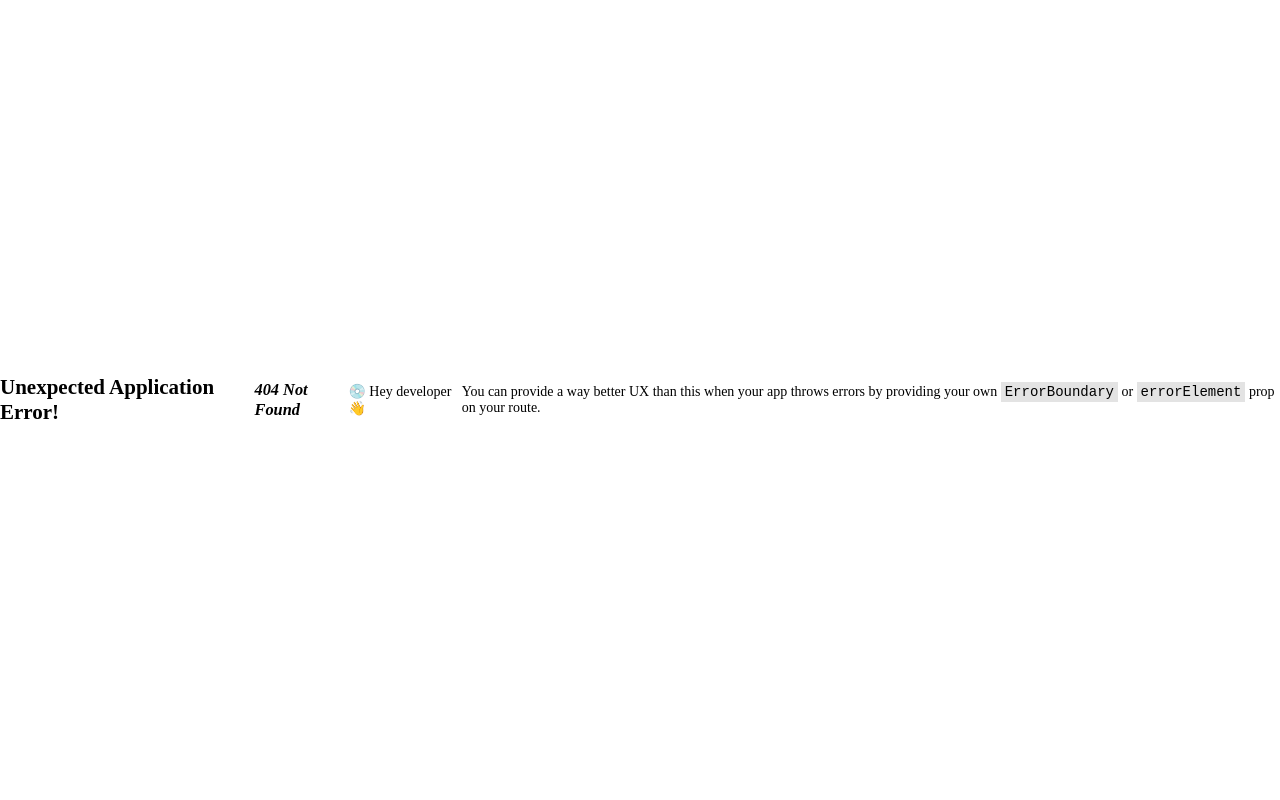
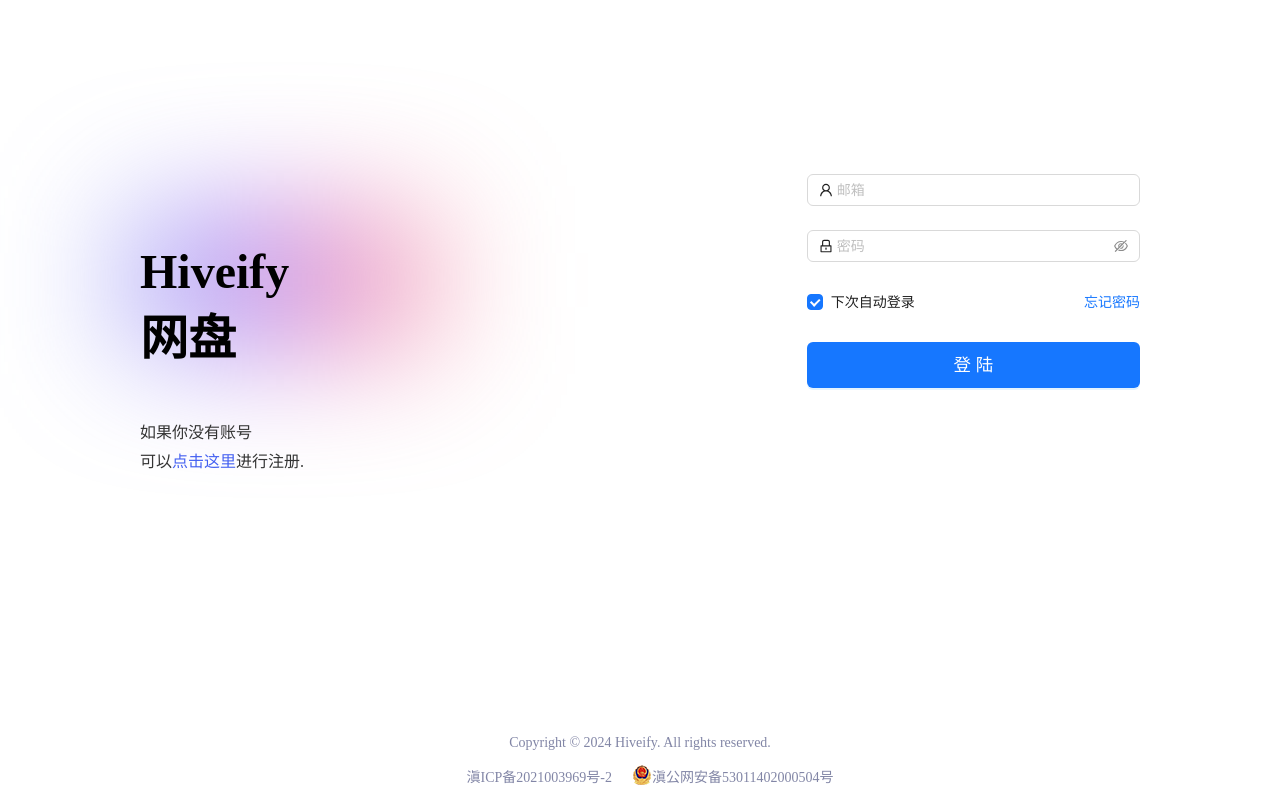
Before and after one commit to marchen0907/hiveify-frontend, a React (Vite) app: page /login in a window 1280 px wide. Before the commit this address had no page. Built offline with nearby package versions, Linux system fonts and the light colour scheme.

Commit message:
Refactor/Feat 修改路由配置及登录页备案信息，新增首页

```diff
--- a/src/App.tsx
+++ b/src/App.tsx
@@ -1,16 +1,12 @@
-import { createBrowserRouter, RouterProvider } from "react-router-dom";
-import Login from "./components/Login/Login";
+import { RouterProvider } from "react-router-dom";
+import { Spin } from "antd";
+
 import "./App.scss";
 
-const router = createBrowserRouter([
-  {
-    path: "/",
-    element: <Login />,
-  },
-]);
+import router from "@/router/router";
 
 function App() {
-  return <RouterProvider router={router} />;
+  return <RouterProvider router={router} fallbackElement={<Spin />} />;
 }
 
 export default App;
--- /dev/null
+++ b/src/components/error/NotFound.tsx
@@ -0,0 +1,21 @@
+import React from "react";
+import { Button, Result } from "antd";
+import { useNavigate } from "react-router-dom";
+
+const NotFound: React.FC = () => {
+  const goBack = useNavigate();
+  return (
+    <Result
+      status="404"
+      title="404"
+      subTitle="抱歉，您的页面走失了！"
+      extra={
+        <Button type="primary" onClick={() => goBack(-1)}>
+          返回上页
+        </Button>
+      }
+    />
+  );
+};
+
+export default NotFound;
--- /dev/null
+++ b/src/components/home/PageHome.tsx
@@ -0,0 +1,9 @@
+const PageHome: React.FC = () => {
+  return (
+    <div>
+      <h1>Home</h1>
+    </div>
+  );
+};
+
+export default PageHome;
--- /dev/null
+++ b/src/components/login/UserLogin.scss
@@ -0,0 +1,130 @@
+$primary-color: #4460f1;
+$dark-color: #333333;
+$light-bg-color: #f2f4ff;
+.login-box {
+  width: 100%;
+  height: 100%;
+  display: flex;
+  flex-direction: column;
+  align-items: center;
+
+  .login-body {
+    max-width: 1000px;
+    width: 100%;
+    padding: 0 30px;
+    margin: auto;
+    font-size: 16px;
+    font-weight: 400;
+    line-height: 1.8;
+    color: $dark-color;
+
+    .main {
+      display: flex;
+      flex-wrap: wrap;
+
+      .register {
+        flex: 1 0 66.6666%;
+        position: relative;
+        display: flex;
+        justify-content: center;
+        flex-direction: column;
+        gap: 50px;
+        padding: 70px 0;
+
+        &::before {
+          content: "";
+          position: absolute;
+          top: 15%;
+          left: 0;
+          width: 280px;
+          height: 100px;
+          background: linear-gradient(to right, $primary-color, #c471ed, #f64f59);
+          z-index: -1;
+          filter: blur(70px);
+        }
+
+        h1 {
+          font-size: 3em;
+          line-height: normal;
+          color: black;
+          font-weight: 700;
+          margin: 0;
+        }
+
+        p {
+          margin: 0;
+          a {
+            text-decoration: none;
+            color: inherit;
+            font-weight: 500;
+            color: $primary-color;
+            transition: color 0.3s;
+
+            &:hover {
+              color: $dark-color;
+              text-decoration: underline;
+            }
+          }
+        }
+      }
+
+      .form {
+        flex: 1 0 33.3333%;
+
+        :where(.css-dev-only-do-not-override-1rqnfsa).ant-input-outlined {
+          line-height: 3.5;
+          background-color: $light-bg-color;
+          border-width: 0;
+        }
+        :where(
+            .css-dev-only-do-not-override-1rqnfsa
+          ).ant-input-outlined.ant-input-status-error:not(.ant-input-disabled) {
+          border-width: 1px;
+        }
+
+        :where(.css-dev-only-do-not-override-1rqnfsa).ant-input-affix-wrapper
+          .ant-input-prefix {
+          color: rgba(0, 0, 0, 0.25);
+        }
+        :where(.css-dev-only-do-not-override-1rqnfsa)
+          .ant-input-outlined.ant-input-status-error:not(.ant-input-disabled)
+          .ant-input-prefix {
+          color: #ff4d4f;
+        }
+
+        .other .ant-form-item-control-input-content {
+          display: flex;
+          flex-direction: row;
+          justify-content: space-between;
+        }
+
+        .submit-btn {
+          width: 100%;
+          height: unset;
+          font-size: 1.25em;
+          line-height: 2.5;
+        }
+      }
+    }
+  }
+
+  .login-foot {
+    display: flex;
+    flex-direction: column;
+    align-items: center;
+    color: #8286a6;
+    a {
+      color: inherit;
+      text-decoration: none;
+    }
+    :last-child{
+      :first-child {
+        margin-left: 20px;
+      }
+      img {
+        vertical-align: text-bottom;
+      }
+      margin-block-start: 0;
+    }
+  }
+}
--- /dev/null
+++ b/src/components/login/UserLogin.tsx
@@ -0,0 +1,134 @@
+import { useState } from "react";
+import { LockOutlined, UserOutlined } from "@ant-design/icons";
+import { Button, Checkbox, Form, Input, Spin, message } from "antd";
+import { useCookies } from "react-cookie";
+
+import { login } from "@/api/user";
+
+import publicSecurity from "@/assets/images/login/public-security.webp";
+import "./UserLogin.scss";
+import { useLocation, useNavigate } from "react-router-dom";
+
+interface LoginInfo {
+  email: string;
+  password: string;
+  remember: boolean;
+}
+
+const UserLogin: React.FC = () => {
+  const navigate = useNavigate();
+  const location = useLocation();
+  const [loading, setLoading] = useState<boolean>(false);
+  const [, setCookie] = useCookies<string>(["Authorization"]);
+  const from = location.state?.from?.pathname || "/";
+
+  const onFinish = (values: LoginInfo) => {
+    setLoading(true);
+    login(values.email, values.password)
+      .then((res: any) => {
+        message.success(res.message);
+        const expirationDate = new Date();
+        expirationDate.setHours(expirationDate.getHours() + 24);
+        setCookie("Authorization", res.data, {
+          expires: expirationDate,
+        });
+        navigate(from, { replace: true });
+      })
+      .finally(() => {
+        setLoading(false);
+      });
+  };
+
+  return (
+    <div className="login-box">
+      <div className="login-body">
+        <div className="main">
+          <div className="register">
+            <h1>
+              Hiveify
+              <br />
+              网盘
+            </h1>
+            <p>
+              如果你没有账号
+              <br />
+              可以<a href="#">点击这里</a>进行注册.
+            </p>
+          </div>
+          <div className="form">
+            <Form initialValues={{ remember: true }} onFinish={onFinish}>
+              <Form.Item<LoginInfo>
+                name="email"
+                rules={[
+                  { required: true, message: "请输入邮箱！" },
+                  { type: "email", message: "请输入正确的邮箱！" },
+                ]}
+              >
+                <Input
+                  prefix={<UserOutlined className="item-icon" />}
+                  placeholder="邮箱"
+                />
+              </Form.Item>
+              <Form.Item<LoginInfo>
+                name="password"
+                rules={[
+                  { required: true, message: "请输入密码！" },
+                  { min: 8, message: "密码长度至少为8位！" },
+                ]}
+              >
+                <Input.Password
+                  prefix={<LockOutlined className="item-icon" />}
+                  type="password"
+                  placeholder="密码"
+                />
+              </Form.Item>
+              <Form.Item className="other">
+                <Form.Item<LoginInfo>
+                  name="remember"
+                  valuePropName="checked"
+                  noStyle
+                >
+                  <Checkbox>下次自动登录</Checkbox>
+                </Form.Item>
+
+                <a href="#">忘记密码</a>
+              </Form.Item>
+
+              <Form.Item>
+                <Spin spinning={loading}>
+                  <Button
+                    type="primary"
+                    htmlType="submit"
+                    className="submit-btn"
+                  >
+                    登陆
+                  </Button>
+                </Spin>
+              </Form.Item>
+            </Form>
+          </div>
+        </div>
+      </div>
+      <div className="login-foot">
+        <p>
+          Copyright © {new Date().getFullYear()} Hiveify. All rights reserved.
+        </p>
+        <p>
+          <a href="https://beian.miit.gov.cn/" target="_blank">
+            滇ICP备2021003969号-2
+          </a>
+          <a
+            href="https://beian.mps.gov.cn/#/query/webSearch?code=53011402000504"
+            rel="noreferrer"
+            target="_blank"
+          >
+            <img src={publicSecurity} alt="公安备案图标" />
+            <span>滇公网安备53011402000504号</span>
+          </a>
+        </p>
+      </div>
+    </div>
+  );
+};
+
+export default UserLogin;
--- /dev/null
+++ b/src/router/router.ts
@@ -0,0 +1,24 @@
+import { createBrowserRouter } from "react-router-dom";
+
+import { lazy } from "react";
+
+const NotFound = lazy(() => import("@/components/error/NotFound"));
+const UserLogin = lazy(() => import("@/components/login/UserLogin"));
+const PageHome = lazy(() => import("@/components/home/PageHome"));
+
+const router = createBrowserRouter([
+  {
+    path: "*",
+    Component: NotFound,
+  },
+  {
+    path: "/login",
+    Component: UserLogin,
+  },
+  {
+    path: "/",
+    Component: PageHome,
+  },
+]);
+
+export default router;
```
Also changed, not shown: src/assets/images/login/public-security.webp (added).
